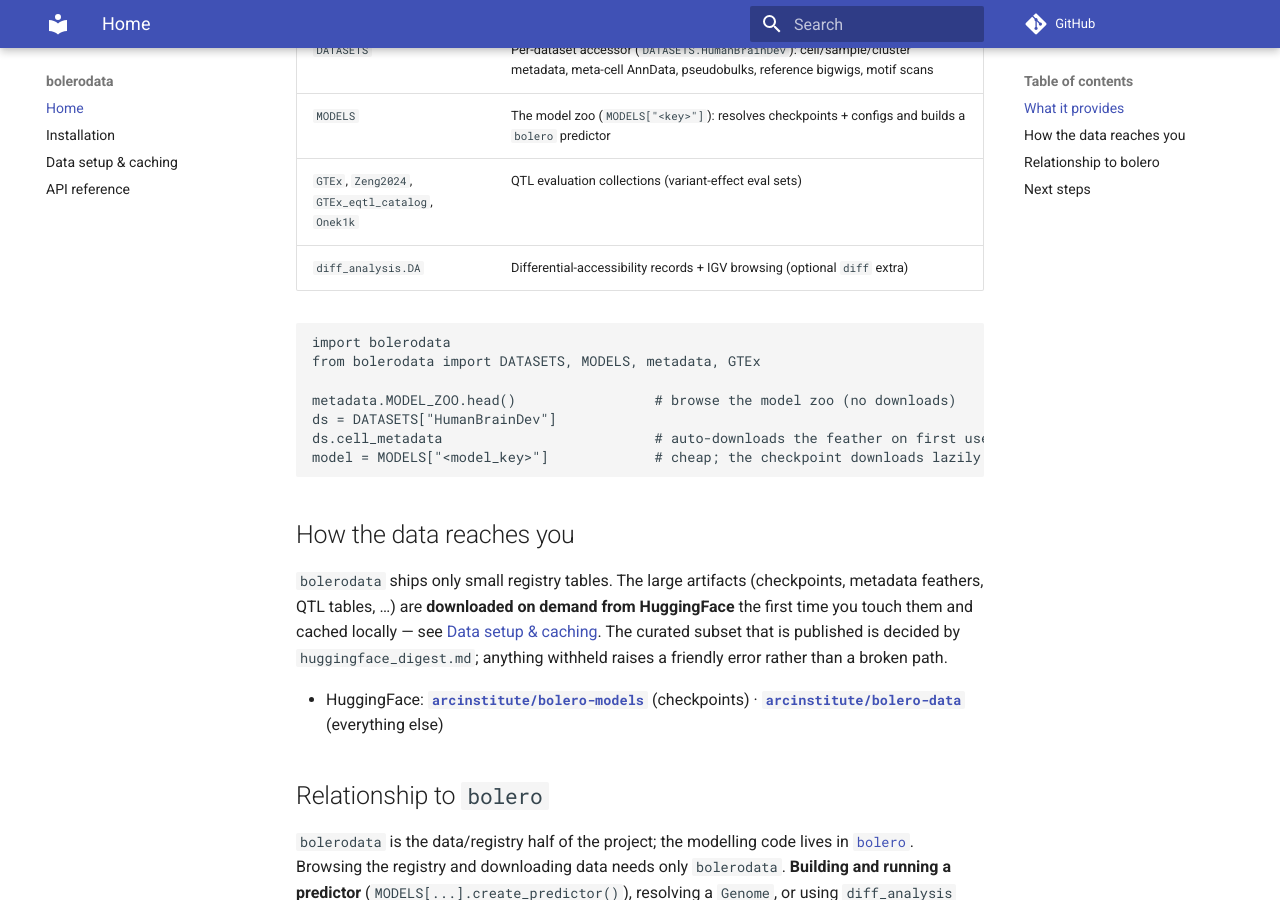
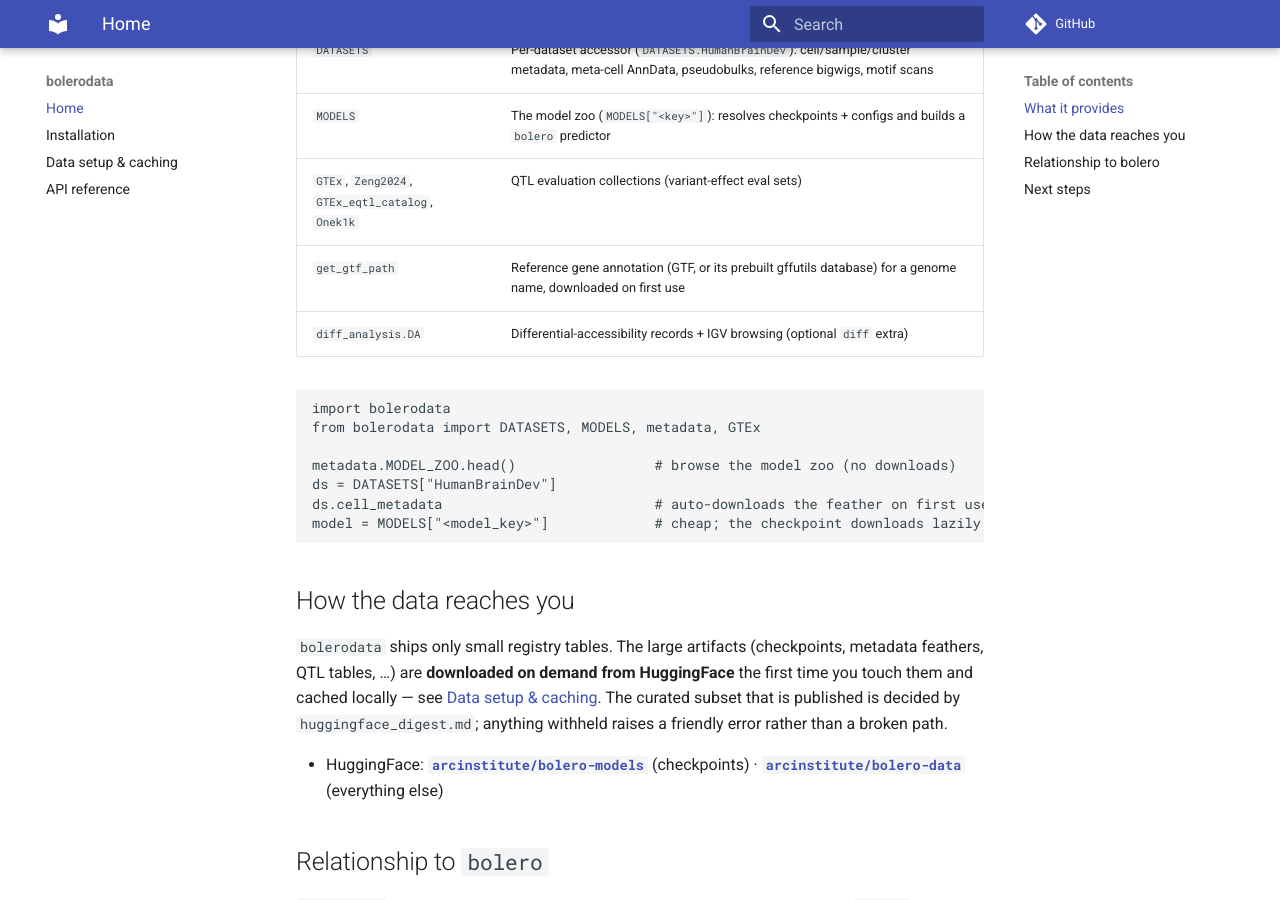
Before and after one commit to liuhlab/bolerodata, an MkDocs documentation site: the page built from docs/index.md, in a window 1280 px wide and 900 px high, scrolled down 509 px. Built offline with MkDocs 1.6.1 and Material for MkDocs 9.7.7, drawn with Linux system fonts in a browser that asks for light colours; comment, search, counter and statistics services are not loaded.

Commit message:
Document get_gtf_path in the API reference
Co-Authored-By: Claude Opus 5.5 <noreply@anthropic.com>

````diff
--- a/docs/index.md
+++ b/docs/index.md
@@ -16,6 +16,7 @@ returns them as pandas / AnnData objects and ready-to-use file paths.
 | `DATASETS` | Per-dataset accessor (`DATASETS.HumanBrainDev`): cell/sample/cluster metadata, meta-cell AnnData, pseudobulks, reference bigwigs, motif scans |
 | `MODELS` | The model zoo (`MODELS["<key>"]`): resolves checkpoints + configs and builds a `bolero` predictor |
 | `GTEx`, `Zeng2024`, `GTEx_eqtl_catalog`, `Onek1k` | QTL evaluation collections (variant-effect eval sets) |
+| `get_gtf_path` | Reference gene annotation (GTF, or its prebuilt gffutils database) for a genome name, downloaded on first use |
 | `diff_analysis.DA` | Differential-accessibility records + IGV browsing (optional `diff` extra) |
 
 ```python
````
Also changed, not shown: docs/api.md (+4 -0 lines).
